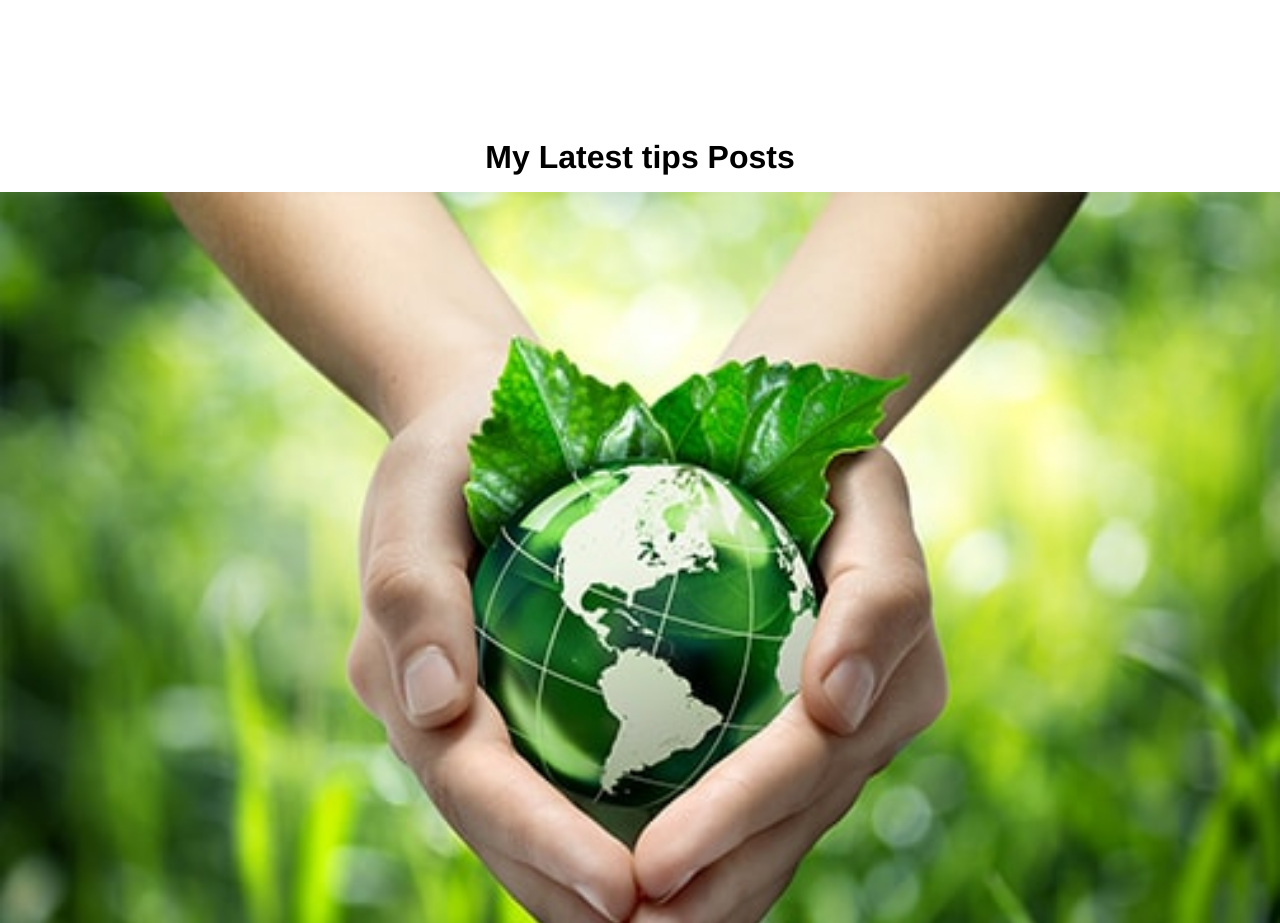
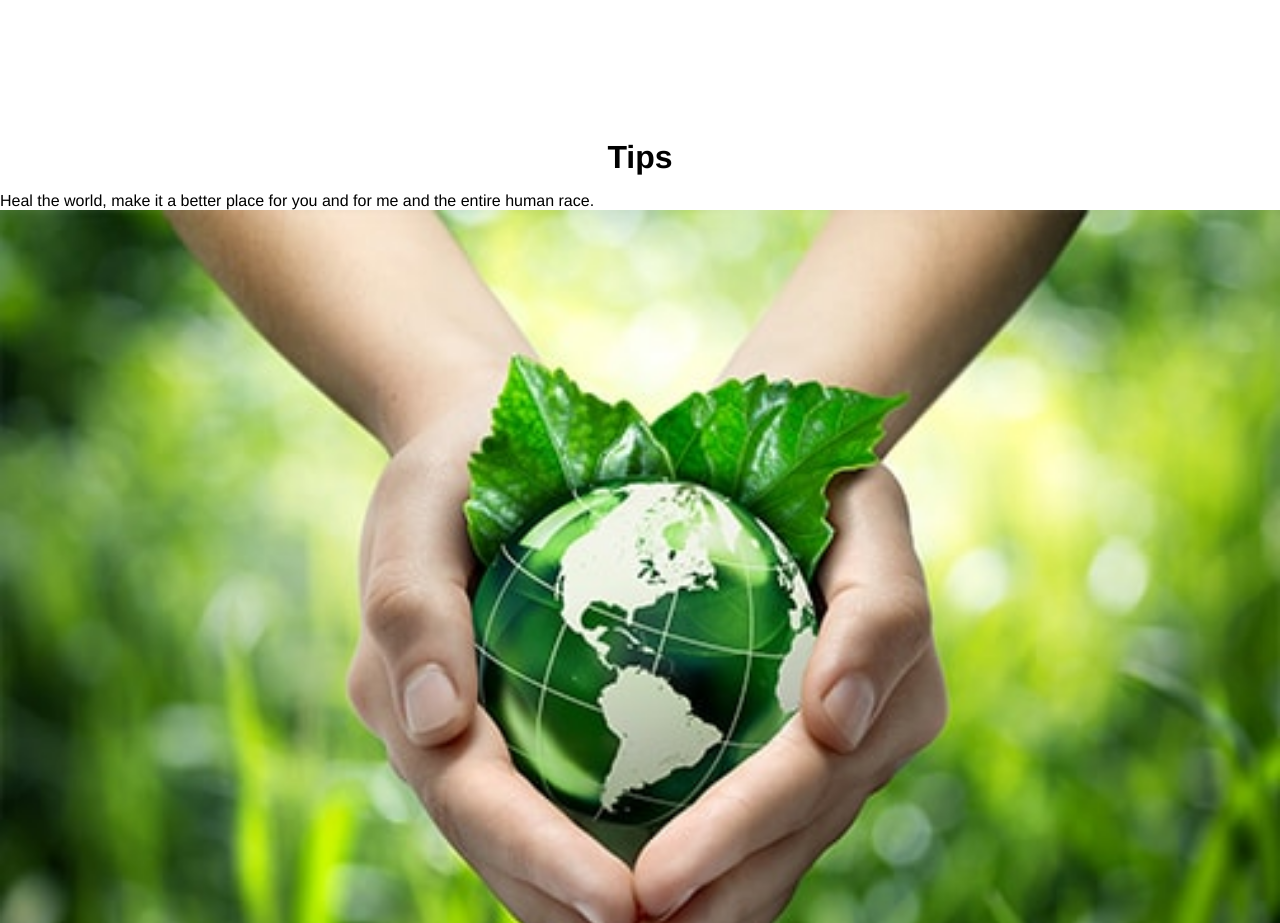
Before and after one commit to DiksonIvySon/Carbon-Footprint, a website: page index.html in a window 1280 px wide. Shown: the part 2340-3263 px from the top of the page. Drawn offline with Linux system fonts and the light colour scheme; a web font is replaced by a local one.

Commit message:
Fixed typos and grammar.

```diff
--- a/index.html
+++ b/index.html
@@ -110,7 +110,8 @@
         </section>
 
         <section id="tips-Page" class="tipsPost-Page tip-Page pageSection">
-            <h1 class="pageHeading">My Latest tips Posts</h1>
+            <h1 class="pageHeading">Tips</h1>
+            <p class="tip-page-slogan">Heal the world, make it a better place for you and for me and the entire human race.</p>
             <div class="scroll-container">
                 <div id="tips-card" class="tips-card">
                     <div class="tipsPost-image">
```
